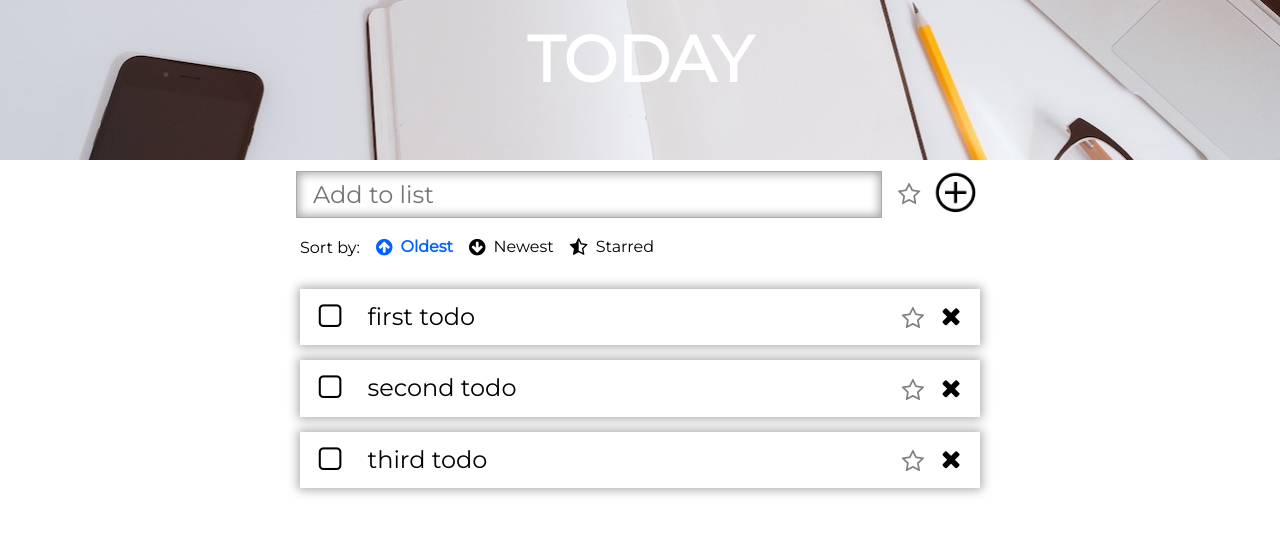
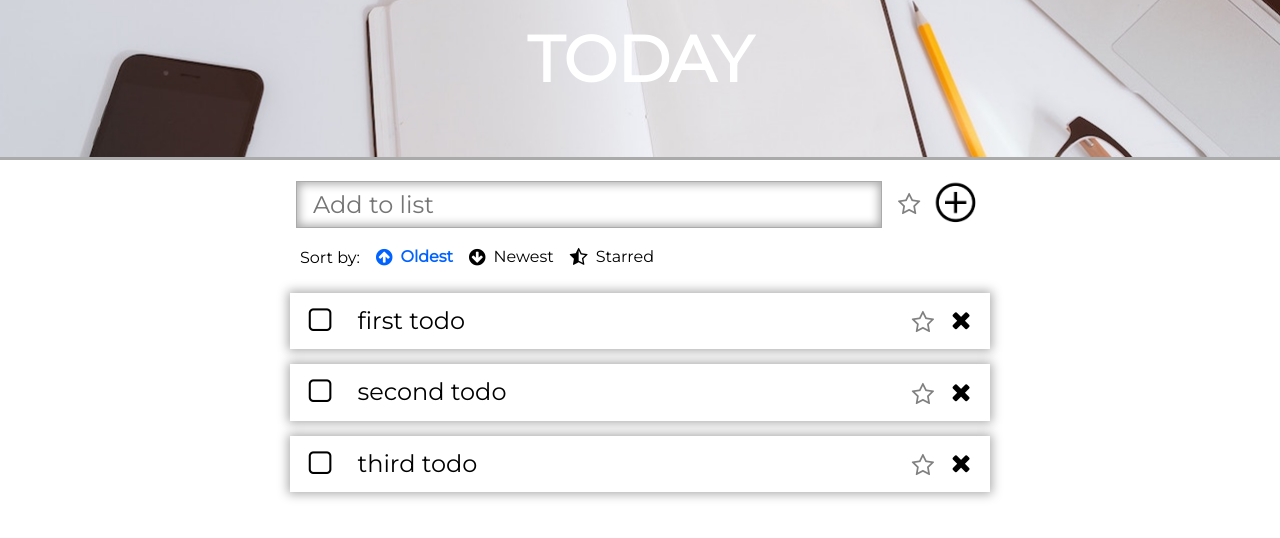
Before and after one commit to fac-12/ssbt-ToDo, a plain HTML site: page index.html in a window 1280 px wide. Drawn offline with Linux system fonts and the light colour scheme.

Commit message:
updated some css

```diff
--- a/style.css
+++ b/style.css
@@ -21,6 +21,7 @@ header {
   background-position: center;
   background-size: cover;
   height: 20vh;
+  border-bottom: 3px solid #aaa;
 }
 
 h1 {
@@ -35,11 +36,11 @@ h1 {
   display: flex;
   flex-direction: column;
   align-items: center;
+  margin-top: 10px;
 }
 
 .todo-container {
   background-color: white;
-  padding: 5px;
   width: 70%;
   max-width: 700px;
 }
@@ -55,7 +56,8 @@ h1 {
 
 .todo-container ul {
   list-style: none;
-  padding: 0 5px;
+  padding: 0;
+  margin: 0;
   height:70%;
 }
 
```
